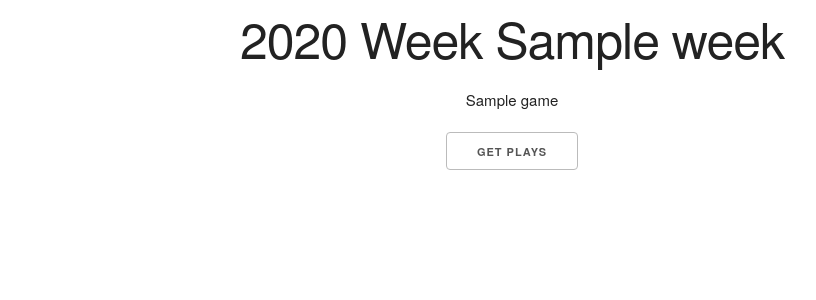
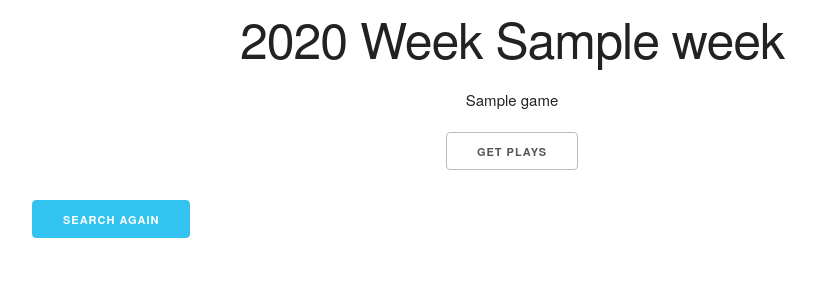
Before and after one commit to SuperRonJon/NFLScores, a Flask app: template templates/week.html in a window 1280 px wide. Shown: the top 300 px of the page, without its empty margins (128-944 px from the left). Run offline with Flask 2, Linux system fonts and the light colour scheme; the template is opened without the code that fills it: most values are stand-ins (such as "Sample title", 1, 10 or a date in 2020).

Commit message:
Add home button

```diff
--- a/templates/week.html
+++ b/templates/week.html
@@ -10,5 +10,6 @@
         </div>
     {% endfor %}
     </div>
+    <a href="/" class='button button-primary'>Search Again</a>
 </div>
 {% endblock %}
```
